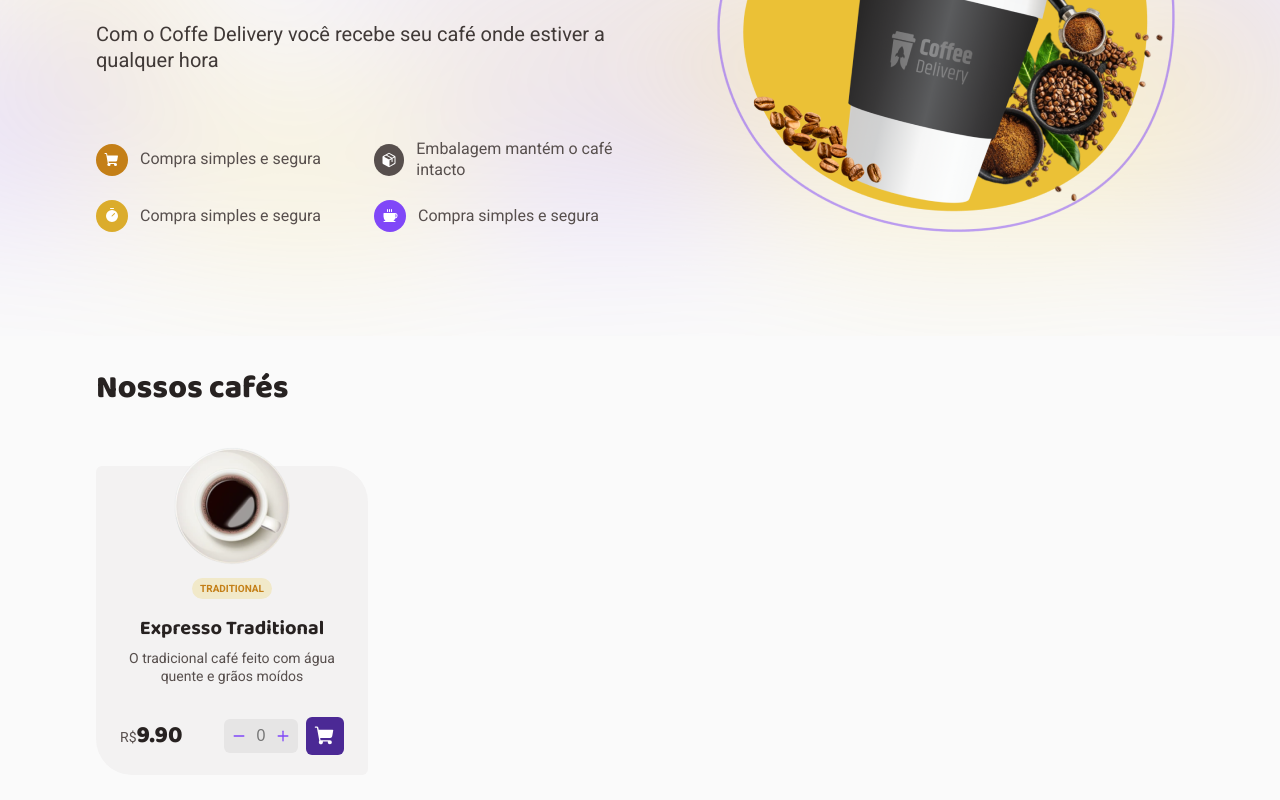
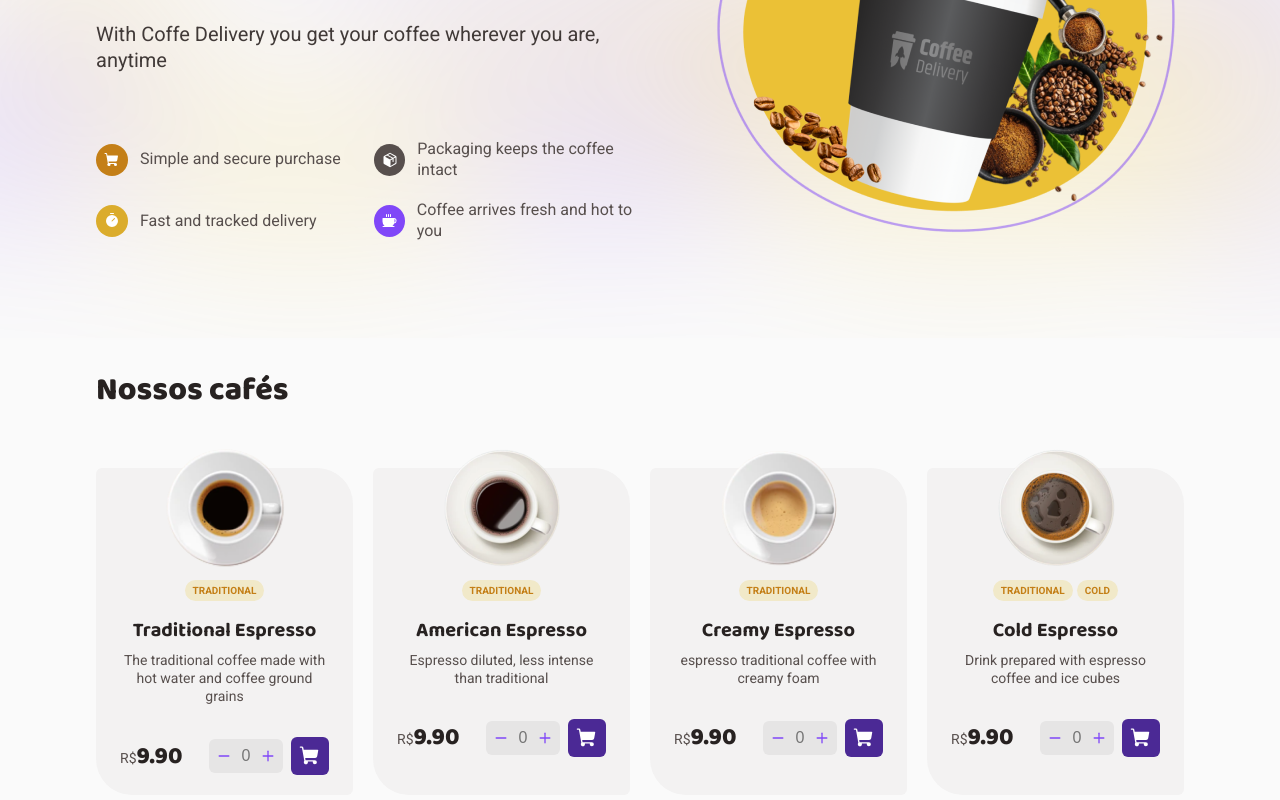
Before and after one commit to ViniOkamoto/challenges-react-ts, a React (Vite) app in the folder coffe-delivery/: page / in a window 1280 px wide. Shown: the part 320-1120 px from the top of the page. Built offline with nearby package versions, Linux system fonts and the light colour scheme.

Commit message:
feat(Home): add grid render

```diff
--- a/coffe-delivery/src/pages/home/components/coffee-option-card/index.tsx
+++ b/coffe-delivery/src/pages/home/components/coffee-option-card/index.tsx
@@ -1,4 +1,5 @@
 import { ShoppingCart } from 'phosphor-react'
+import Coffe from '../../../../models/coffee'
 import { IconButton } from '../../../../shared/components/icon-button'
 import { QuantityInput } from '../../../../shared/components/quantity-input'
 import { TextS, TitleM, TitleS } from '../../../../shared/theme/typography'
@@ -10,19 +11,24 @@ import {
   CoffeeFooter,
 } from './styles'
 
-export default function CoffeeOptionCard() {
+interface CoffeOptionCardProps {
+  coffee: Coffe
+}
+export default function CoffeeOptionCard({ coffee }: CoffeOptionCardProps) {
   return (
     <CoffeCard>
-      <img src="/coffees/americano.png" alt="" />
+      <img src={`/coffees/${coffee.photo}`} alt="" />
       <CategoryContainer>
-        <CoffeeCategory>Traditional</CoffeeCategory>
+        {coffee.tags.map((tag) => (
+          <CoffeeCategory key={tag}>{tag}</CoffeeCategory>
+        ))}
       </CategoryContainer>
-      <TitleS as="strong">Expresso Traditional</TitleS>
-      <TextS>O tradicional café feito com água quente e grãos moídos</TextS>
+      <TitleS as="strong">{coffee.name}</TitleS>
+      <TextS>{coffee.description}</TextS>
       <CoffeeFooter>
         <div>
           <TextS as="span">R$</TextS>
-          <TitleM as="span">9.90</TitleM>
+          <TitleM as="span">{coffee.price.toFixed(2)}</TitleM>
         </div>
         <AddCartWrapper>
           <QuantityInput />
--- a/coffe-delivery/src/pages/home/index.tsx
+++ b/coffe-delivery/src/pages/home/index.tsx
@@ -19,6 +19,7 @@ import {
 import heroImage from '../../assets/home/heroImage.png'
 import BenefitDetail from './components/benefit-detail'
 import CoffeeOptionCard from './components/coffee-option-card'
+import { coffees } from '../../assets/data/data'
 
 export default function HomePage() {
   return (
@@ -28,27 +29,26 @@ export default function HomePage() {
           <HeroPresentation>
             <TitleXL>Find the perfect coffee for any time of day</TitleXL>
             <TextL>
-              Com o Coffe Delivery você recebe seu café onde estiver a qualquer
-              hora
+              With Coffe Delivery you get your coffee wherever you are, anytime
             </TextL>
             <BenefitContainer>
               <BenefitDetail
                 icon={<ShoppingCart size={16} weight="fill" />}
-                text="Compra simples e segura"
+                text="Simple and secure purchase"
               ></BenefitDetail>
               <BenefitDetail
                 icon={<Package size={16} weight="fill" />}
-                text="Embalagem mantém o café intacto"
+                text="Packaging keeps the coffee intact"
                 color="base-text"
               />
               <BenefitDetail
                 icon={<Timer size={16} weight="fill" />}
-                text="Compra simples e segura"
+                text="Fast and tracked delivery"
                 color="yellow-default"
               />
               <BenefitDetail
                 icon={<Coffee size={16} weight="fill" />}
-                text="Compra simples e segura"
+                text="Coffee arrives fresh and hot to you"
                 color="purple-default"
               />
             </BenefitContainer>
@@ -59,7 +59,9 @@ export default function HomePage() {
       <CoffesContainer className="wrapper">
         <TitleL>Nossos cafés</TitleL>
         <CoffesListContainer>
-          <CoffeeOptionCard />
+          {coffees.map((coffee) => (
+            <CoffeeOptionCard key={coffee.id} coffee={coffee} />
+          ))}
         </CoffesListContainer>
       </CoffesContainer>
     </HomeContainer>
--- a/coffe-delivery/src/pages/home/styles.ts
+++ b/coffe-delivery/src/pages/home/styles.ts
@@ -56,6 +56,8 @@ export const CoffesContainer = styled.section`
 `
 export const CoffesListContainer = styled.div`
   display: grid;
-  grid-template-columns: repeat(4, 1fr);
+  grid-template-columns: repeat(auto-fit, minmax(256px, 1fr));
+  grid-row-gap: 2rem;
+  grid-column-gap: 1.25rem;
   margin-top: 3.5rem;
 `
```
